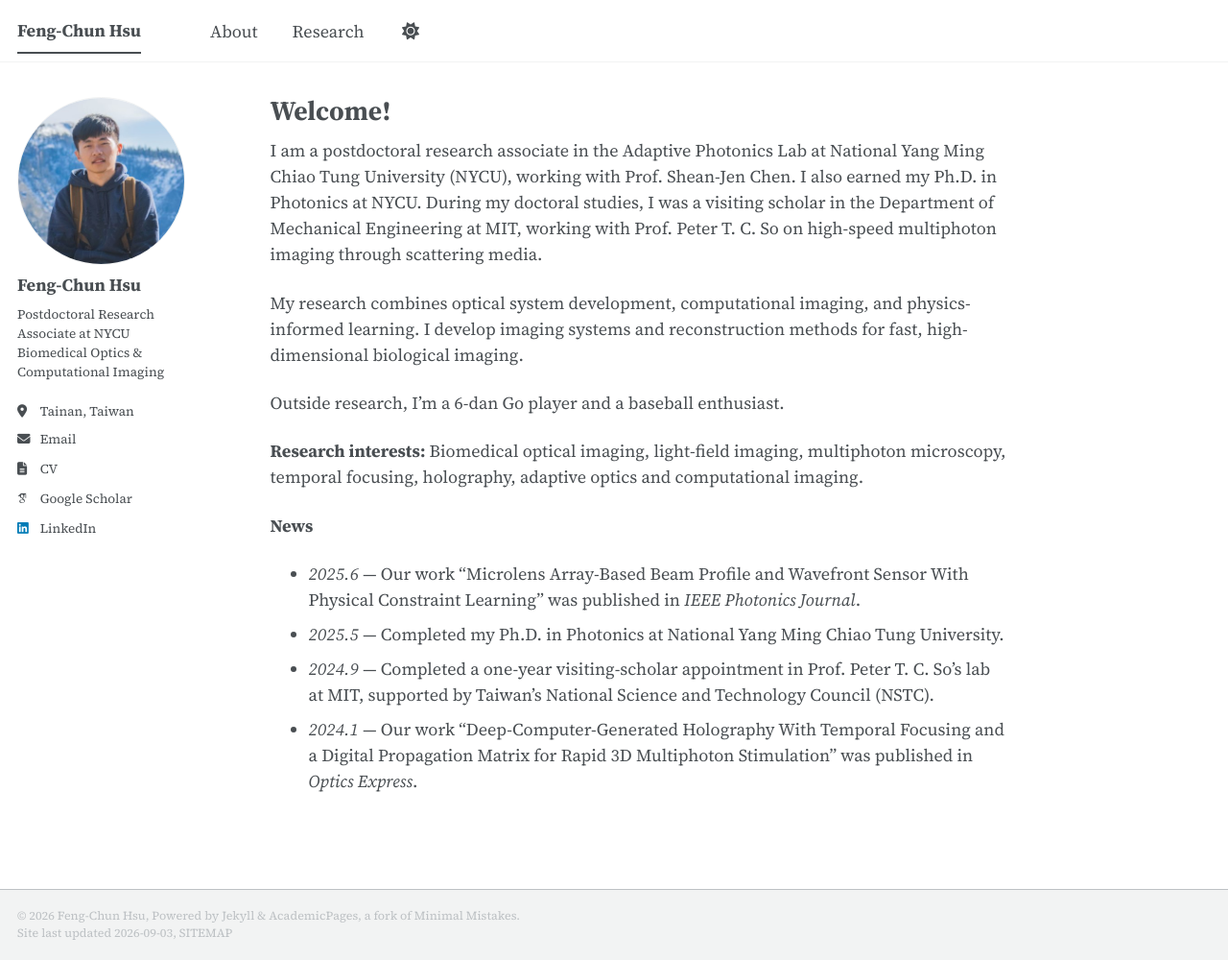
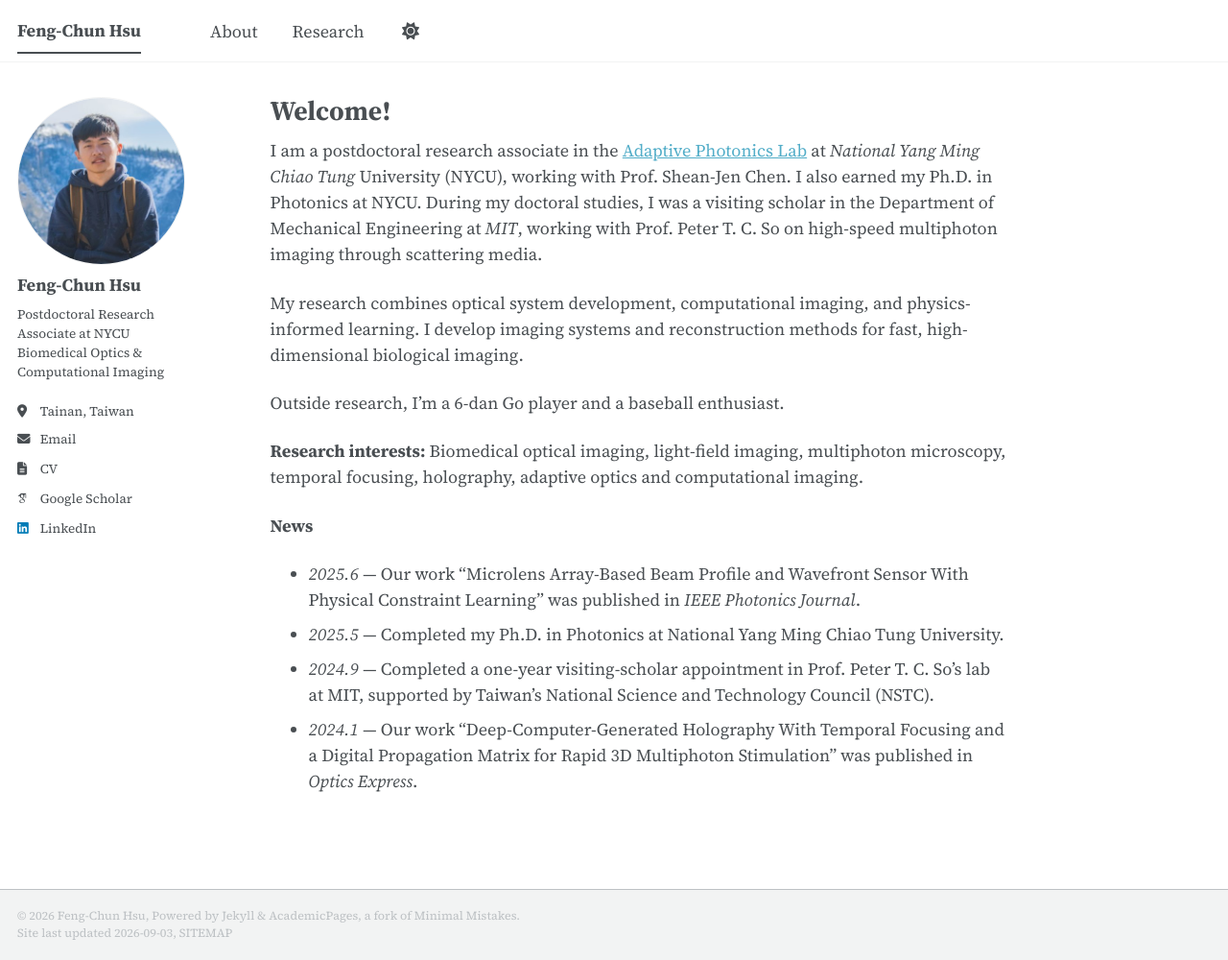
Before and after one commit to fch013/fch013.github.io, a Jekyll site: the page built from _pages/about.md, in a window 1280 px wide and 1000 px high. Shown: the whole window at 96% size. Built offline with Jekyll 4.4.1, drawn with Linux system fonts in a browser that asks for light colours; some web fonts are replaced; a script that is not in the unit is left out; part of the change alters nothing that is shown.

```diff
--- a/_pages/about.md
+++ b/_pages/about.md
@@ -8,7 +8,7 @@ redirect_from:
   - /about.html
 ---
 
-I am a postdoctoral research associate in the Adaptive Photonics Lab at National Yang Ming Chiao Tung University (NYCU), working with Prof. Shean-Jen Chen. I also earned my Ph.D. in Photonics at NYCU. During my doctoral studies, I was a visiting scholar in the Department of Mechanical Engineering at MIT, working with Prof. Peter T. C. So on high-speed multiphoton imaging through scattering media.
+I am a postdoctoral research associate in the [Adaptive Photonics Lab](https://apl440.web.nycu.edu.tw/) at *National Yang Ming Chiao Tung* University (NYCU), working with Prof. Shean-Jen Chen. I also earned my Ph.D. in Photonics at NYCU. During my doctoral studies, I was a visiting scholar in the Department of Mechanical Engineering at *MIT*, working with Prof. Peter T. C. So on high-speed multiphoton imaging through scattering media.
 
 My research combines optical system development, computational imaging, and physics-informed learning. I develop imaging systems and reconstruction methods for fast, high-dimensional biological imaging.
 
```
